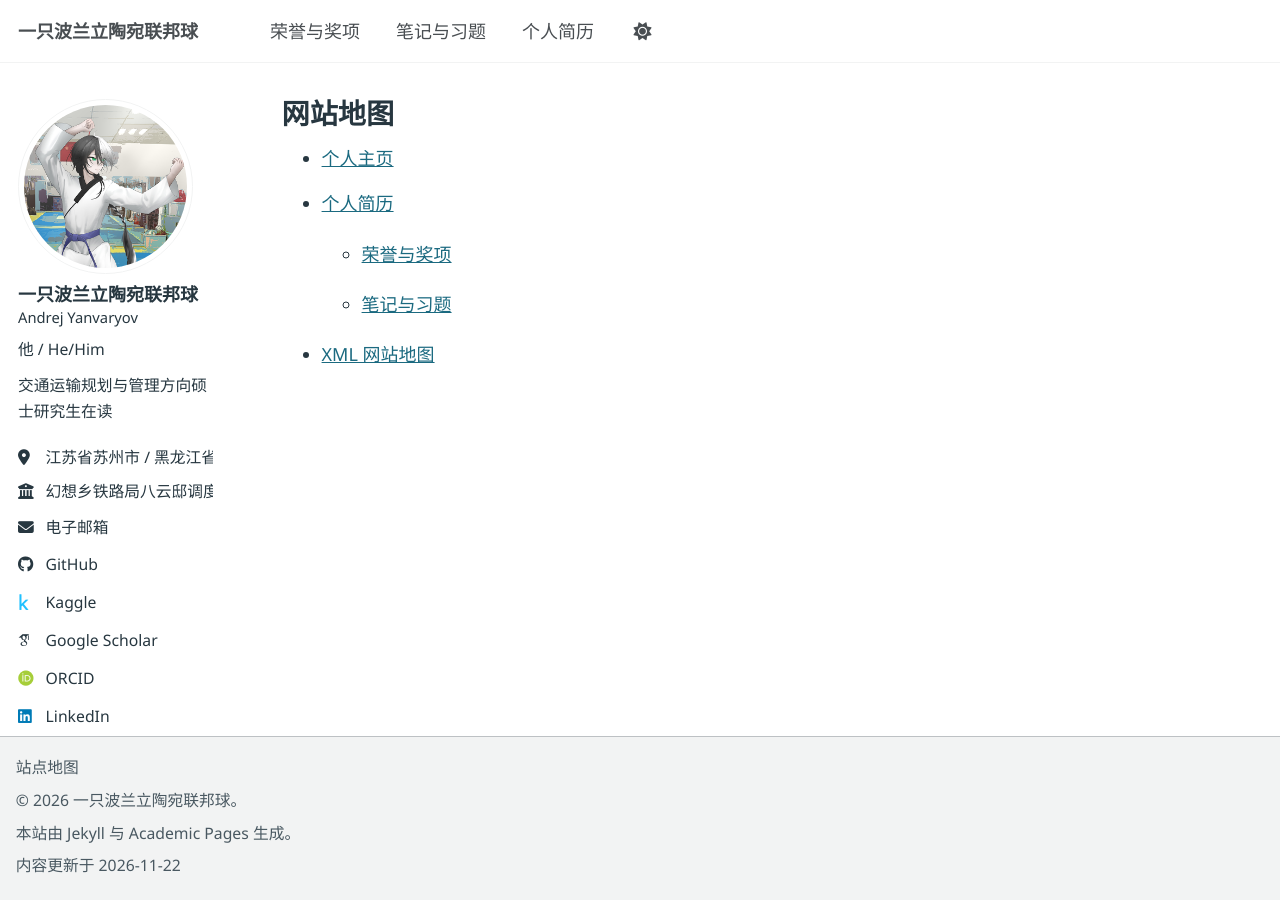
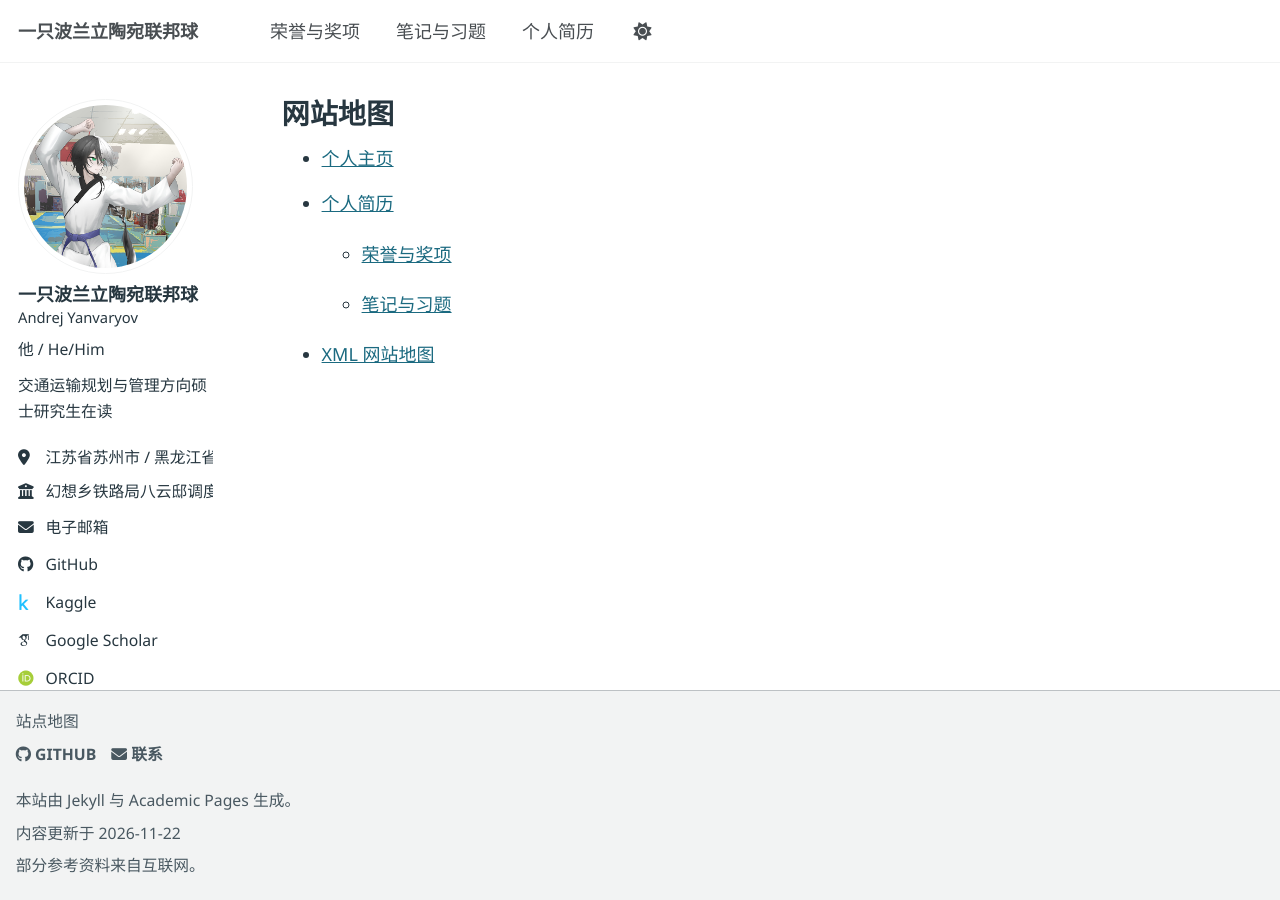
Before and after one commit to lytCNAORevision2018/lytCNAORevision2018.github.io, a Jekyll site: the page built from _pages/sitemap.md, in a window 1280 px wide. Built offline with Jekyll 4.4.1, drawn with Linux system fonts in a browser that asks for light colours; some web fonts are replaced; a script bundle is joined from its source files by our own code; library files that are not in the unit come from our copies.

Commit message:
更新个人主页 2026/11/22

```diff
--- a/_data/site_content.json
+++ b/_data/site_content.json
@@ -67,6 +67,20 @@
   "experiences": [],
   "awards": [
     {
+      "id": "awards-mwq3i24k",
+      "title": "2024-2025学年度 苏州大学学习优秀二等奖学金",
+      "summary": "依据：关于表彰苏州大学2024-2025学年校设奖学金及捐赠奖学金获奖学生的决定（苏大学〔2026〕20号）",
+      "highlights": [],
+      "tags": [],
+      "links": [],
+      "documentPages": [],
+      "featured": false,
+      "published": true,
+      "issuer": "苏州大学",
+      "level": "校级二等奖学金",
+      "date": "2025年12月"
+    },
+    {
       "id": "awards-mwq3ha2r",
       "title": "2026届苏州大学优秀毕业生",
       "summary": "依据：关于表彰苏州大学2026届本科优秀毕业生的决定（苏大学〔2026〕28号）",
@@ -79,20 +93,6 @@
       "issuer": "苏州大学",
       "level": "",
       "date": "2026年6月"
-    },
-    {
-      "id": "awards-mwq3i24k",
-      "title": "2024-2025学年度 苏州大学学习优秀二等奖学金",
-      "summary": "依据：关于表彰苏州大学2024-2025学年校设奖学金及捐赠奖学金获奖学生的决定（苏大学〔2026〕20号）",
-      "highlights": [],
-      "tags": [],
-      "links": [],
-      "documentPages": [],
-      "featured": false,
-      "published": true,
-      "issuer": "苏州大学",
-      "level": "校级二等奖学金",
-      "date": "2025年12月"
     },
     {
       "id": "awards-mwq3javo",
@@ -215,14 +215,13 @@
       "avatar": "website-profile.jpg",
       "nameEn": "Andrej Yanvaryov",
       "summary": "",
-      "institution": "幻想乡铁路局八云邸调度指挥中心/幻想乡铁路局关工委/幻想乡铁路局老干部活动中心",
       "headline": "交通运输规划与管理方向硕士研究生在读",
+      "researchInterests": [
+        "交通规划与管理中的数学方法/Mathematical Methods in Transportation Planning and Management."
+      ],
       "preferredName": "Andrew Li",
-      "researchInterests": [
-        "研究方向：交通规划与管理中的数学方法。",
-        "Research Fields:Mathematical Methods in Transportation Planning and Management."
-      ],
-      "name": "一只波兰立陶宛联邦球"
+      "name": "一只波兰立陶宛联邦球",
+      "institution": "幻想乡铁路局八云邸调度指挥中心"
     },
     "home": {
       "sections": [
@@ -295,7 +294,7 @@
     "text": {
       "home": {
         "preferredName": {
-          "visible": false,
+          "visible": true,
           "label": "常用英文名："
         },
         "interests": {
@@ -334,11 +333,11 @@
         }
       },
       "footer": {
-        "contactVisible": false,
-        "copyrightVisible": true,
+        "contactVisible": true,
+        "copyrightVisible": false,
         "creditsVisible": true,
         "noteVisible": true,
-        "note": "",
+        "note": "部分参考资料来自互联网。",
         "updated": {
           "visible": true,
           "mode": "publish",
```
